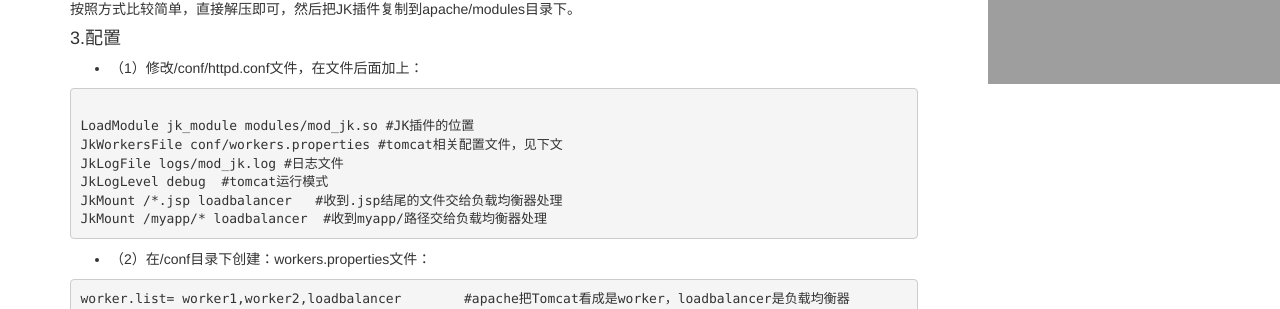
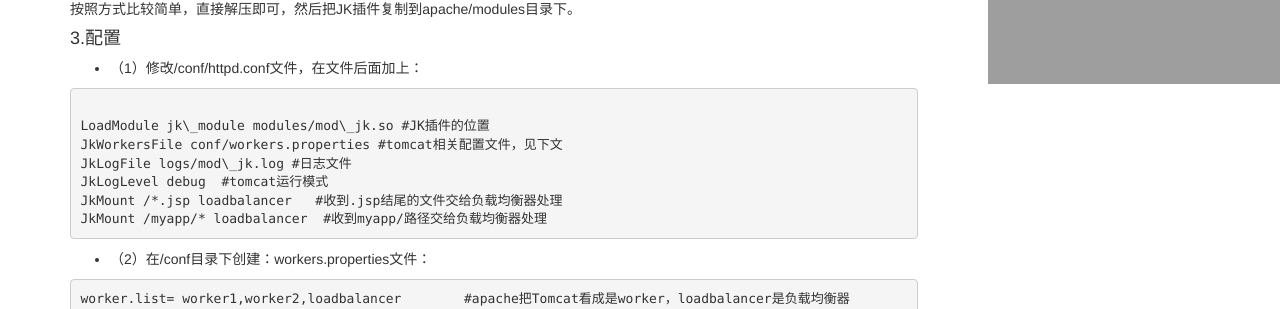
Before and after one commit to ChengYuanjian/chengyuanjian2.github.io, a Jekyll site: the page built from _posts/2014-09-19-apache-tomcat-cluster-loadbalance.md, in a window 1280 px wide and 900 px high, scrolled down 333 px. Shown: the part 142-451 px from the top of the window. Built offline with Jekyll 4.4.1, drawn with Linux system fonts in a browser that asks for light colours; nearby versions of some CDN libraries; Markdown is read by kramdown in place of the engine named in the settings; comment, search, counter and statistics services are not loaded.

```diff
--- a/_posts/2014-09-19-apache-tomcat-cluster-loadbalance.md
+++ b/_posts/2014-09-19-apache-tomcat-cluster-loadbalance.md
@@ -11,7 +11,7 @@ Apache是世界使用排名第一的Web服务器软件，但只支持静态网
 
 _本文资料借鉴于网络_
 
-<!--more-->
+<!-- more -->
 
 -----------------
 
@@ -35,9 +35,9 @@ _本文资料借鉴于网络_
 
 * （1）修改<apache_home>/conf/httpd.conf文件，在文件后面加上：
 <pre><code>
-LoadModule jk_module modules/mod_jk.so #JK插件的位置
+LoadModule jk\_module modules/mod\_jk.so #JK插件的位置
 JkWorkersFile conf/workers.properties #tomcat相关配置文件，见下文
-JkLogFile logs/mod_jk.log #日志文件
+JkLogFile logs/mod\_jk.log #日志文件
 JkLogLevel debug  #tomcat运行模式
 JkMount /*.jsp loadbalancer   #收到.jsp结尾的文件交给负载均衡器处理
 JkMount /myapp/* loadbalancer  #收到myapp/路径交给负载均衡器处理
```
